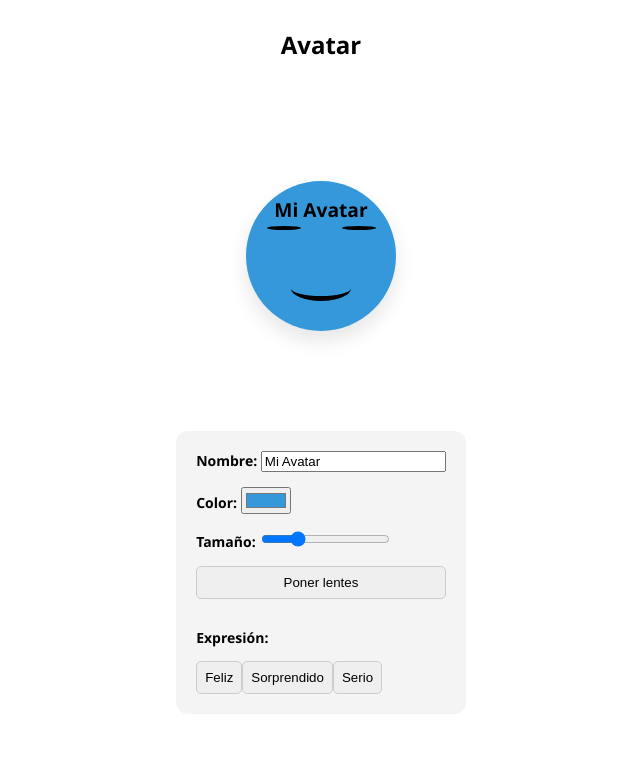
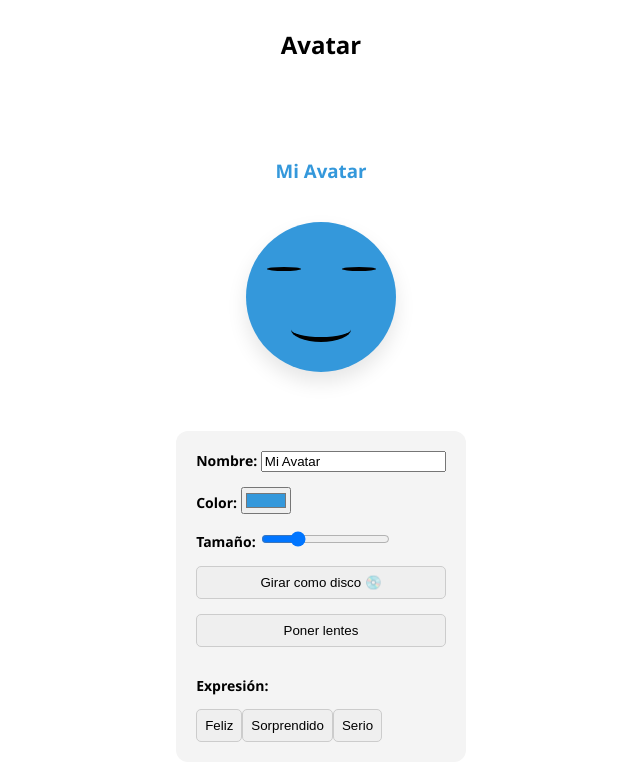
Before and after one commit to jayutomas623/Laboratorio2, an Angular app: page / in a window 1280 px wide. Shown: the top 780 px of the page, without its empty margins (319-959 px from the left). Built offline with nearby package versions, Linux system fonts and the light colour scheme.

Commit message:
Modificado

```diff
--- a/src/app/components/avatar/avatar.html
+++ b/src/app/components/avatar/avatar.html
@@ -2,14 +2,13 @@
   <h2>Avatar</h2>
 
   <div class="canvas-avatar">
+    <h3 class="nombre" [style.color]="colorFondo()">
+        {{ nombre() }}
+    </h3>
     <div class="cuerpo"
          [style.background-color]="colorFondo()"
          [style.width.px]="tamano()"
          [style.height.px]="tamano()">
-
-        <div class="nombre" [style.color]="colorTexto()">
-            {{ nombre() }}
-        </div>
 
       <div class="ojos">
         <div class="ojo"></div>
@@ -46,6 +45,10 @@
       <input type="range" min="100" max="300" [value]="tamano()" (input)="cambiarTamano($event)">
     </label>
 
+    <button (click)="toggleGiro()">
+      {{estaGirando() ? 'Detener giro 🛑' : 'Girar como disco 💿'}}
+    </button>
+
     <button (click)="toggleLentes()">
       {{tieneLentes() ? 'Quitar lentes' : 'Poner lentes'}}
     </button>
--- a/src/app/components/avatar/avatar.scss
+++ b/src/app/components/avatar/avatar.scss
@@ -7,8 +7,10 @@
   .canvas-avatar {
     height: 350px;
     display: flex;
+    flex-direction: column;
     align-items: center;
     justify-content: center;
+    gap: 20px;
 
     .cuerpo {
       border-radius: 50%;
@@ -84,3 +86,19 @@
     button { cursor: pointer; padding: 8px; border-radius: 5px; border: 1px solid #ccc; }
   }
 }
+
+
+@keyframes girarComoDisco {
+  from {
+    transform: rotate(0deg);
+  }
+  to {
+    transform: rotate(360deg);
+  }
+}
+
+
+.girando {
+
+  animation: girarComoDisco 2s linear infinite;
+}
--- a/src/app/components/avatar/avatar.ts
+++ b/src/app/components/avatar/avatar.ts
@@ -16,20 +16,8 @@ export class AvatarComponent {
 
   nombre = signal<string>('Mi Avatar');
 
+  estaGirando = signal<boolean>(false);
 
-  colorTexto = computed(() => {
-    const hex = this.colorFondo().replace('#', '');
-    if (hex.length !== 6) return '#000000';
-
-
-    const r = parseInt(hex.substring(0, 2), 16);
-    const g = parseInt(hex.substring(2, 4), 16);
-    const b = parseInt(hex.substring(4, 6), 16);
-
-    const yiq = ((r * 299) + (g * 587) + (b * 114)) / 1000;
-
-    return (yiq >= 128) ? '#000000' : '#ffffff';
-  });
 
   cambiarColor(event: Event){
     const input = event.target as HTMLInputElement;
@@ -53,4 +41,8 @@ export class AvatarComponent {
     const input = event.target as HTMLInputElement;
     this.nombre.set(input.value);
   }
+
+  toggleGiro(){
+    this.estaGirando.update(flag => !flag);
+  }
 }
```
Also changed, not shown: 1 other file (tests, documents, lock files or other folders).
